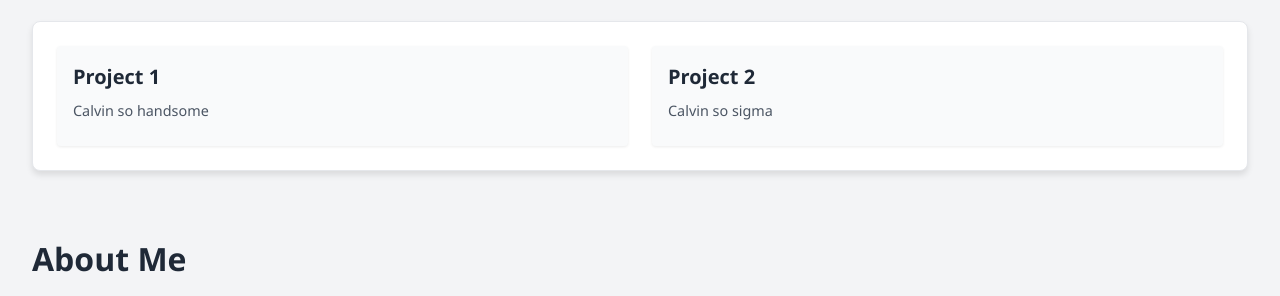
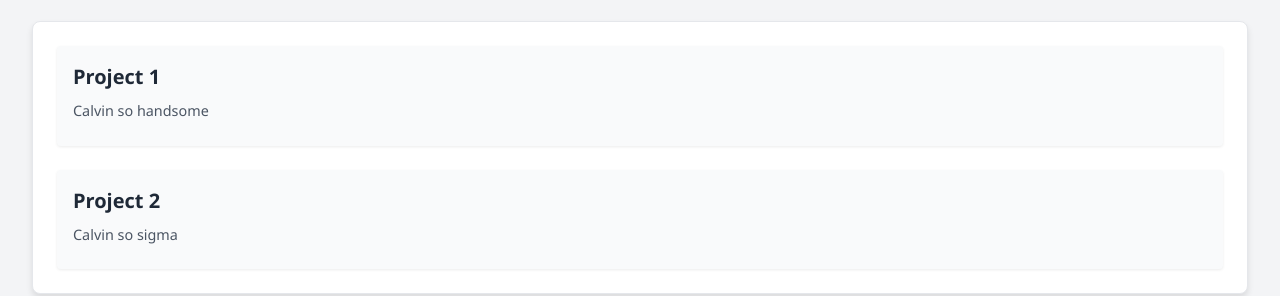
Before and after one commit to JasonChueh529/github-portfolio, a plain HTML site: page index.html in a window 1280 px wide. Shown: the part 504-800 px from the top of the page. Drawn offline with nearby package versions, Linux system fonts and the light colour scheme.

Commit message:
Update index.css

```diff
--- a/index.css
+++ b/index.css
@@ -103,12 +103,6 @@ a:hover {
   gap: 1.5rem;
 }
 
-@media (min-width: 768px) {
-  .projects-container {
-    grid-template-columns: 1fr 1fr;
-  }
-}
-
 .project-card {
   background-color: #f9fafb;
   padding: 1rem;
```
